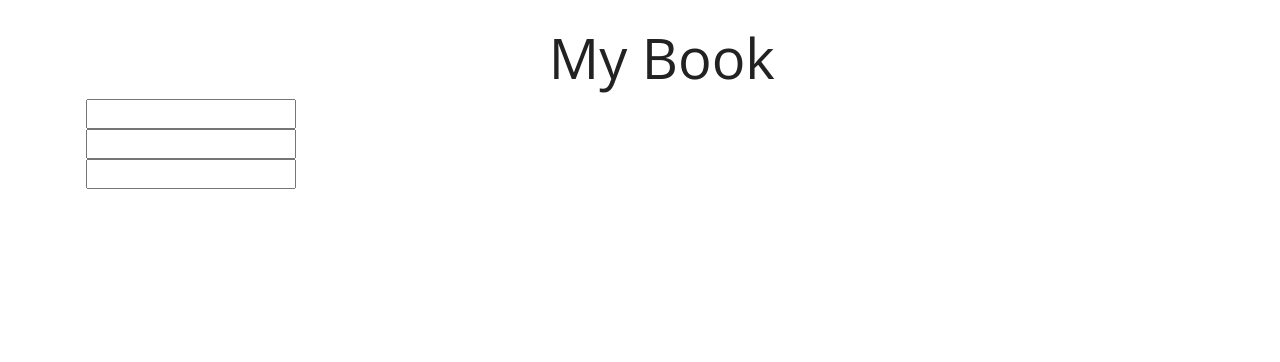
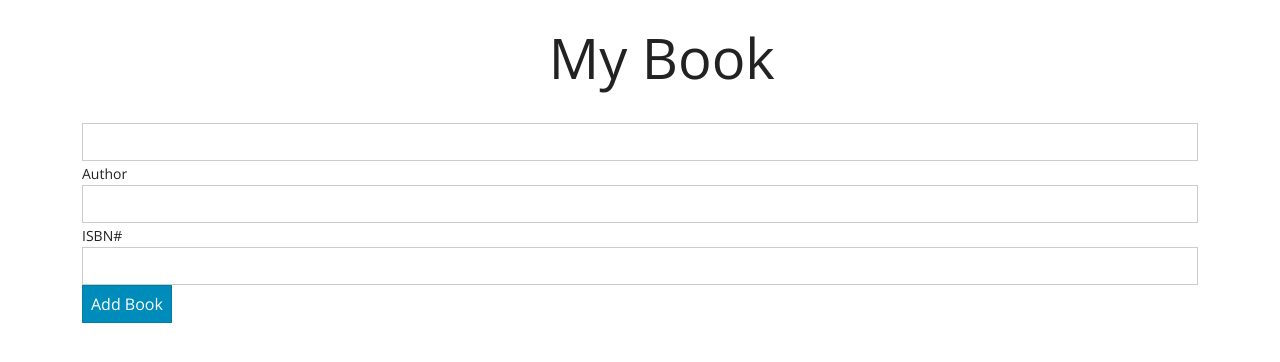
Before and after one commit to MontesCodes/javaScriptBookListAppNoFrameworks, a plain HTML site: page index.html in a window 1280 px wide. Drawn offline with nearby package versions, Linux system fonts and the light colour scheme.

Commit message:
updating HTML, MacBookPro 9/11/2022 #1

```diff
--- a/index.html
+++ b/index.html
@@ -11,22 +11,24 @@
     <title>MyBookList Application</title>
   </head>
   <body>
-    <header class="showcase">
+    <header>
       <div class="container mt-4">
         <h1 class="display-4 text-center"><i class="fas fa-book-open text-primary"></i>My <span class="text-prmary">Book</span></h1>
         <form action="" id="book-form">
           <div class="form-group">
           <label for=""></label>
-          <input type="text" id="title">
+          <input type="text" id="title" class="form-control">
         </div>
       <div class="form-group">
-          <label for=""></label>
-          <input type="text" id="title">
+          <label for="author">Author</label>
+          <input type="text" id="author" class="form-control">
         </div>
       <div class="form-group">
-          <label for=""></label>
-          <input type="text" id="title">
-        </div></form>
+          <label for="isbn">ISBN#</label>
+          <input type="text" id="isbn" class="form-control">
+        </div>
+      <input type="submit" value="Add Book" class="btn btn-primary btn-block">
+      </form>
       </div>
       </div>
     </header>
```
